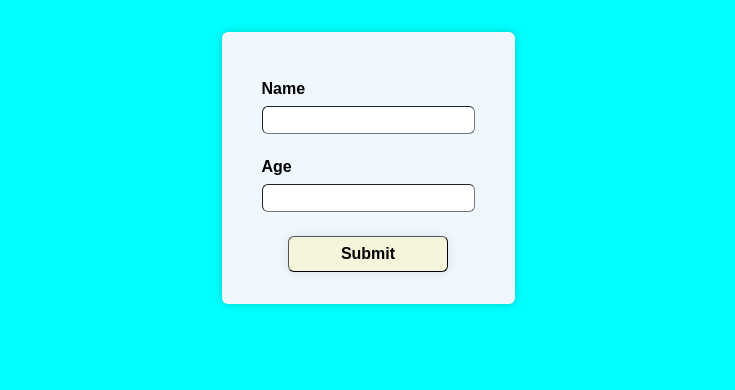
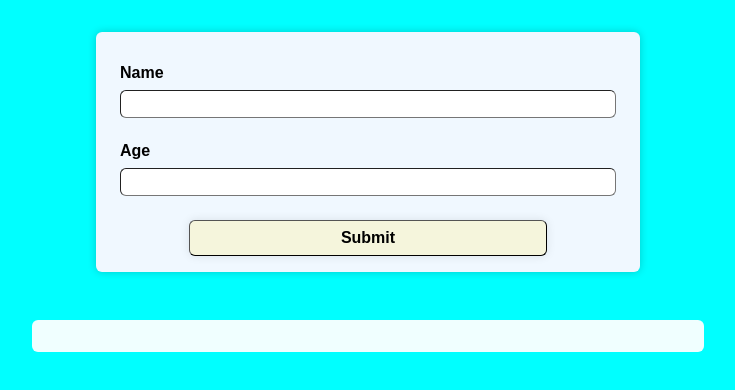
Before and after one commit to Shamoleambo/users-list, a React (Vite) app: page / in a window 1280 px wide. Shown: the top 390 px of the page, without its empty margins (272-1007 px from the left). Built offline with nearby package versions, Linux system fonts and the light colour scheme.

Commit message:
adjust styling for the root div

```diff
--- a/src/components/Form.module.css
+++ b/src/components/Form.module.css
@@ -1,6 +1,7 @@
 .form {
+  width: 40%;
   margin: 2rem 0;
-  padding: 2rem;
+  padding: 1rem;
   background-color: aliceblue;
   border-radius: 6px;
   box-shadow: 0 0 8px rgba(0, 0, 0, 0.2);
--- a/src/components/UsersList.jsx
+++ b/src/components/UsersList.jsx
@@ -1,8 +1,9 @@
 import User from './User'
+import classes from './UsersList.module.css'
 
 function UsersList({ users }) {
   return (
-    <ul>
+    <ul className={classes.ul}>
       {users.map((user, index) => (
         <User key={index} name={user.name} age={user.age} />
       ))}
--- a/src/index.css
+++ b/src/index.css
@@ -0,0 +1,6 @@
+#root {
+  width: 100vw;
+  display: flex;
+  flex-direction: column;
+  align-items: center;
+}
```
